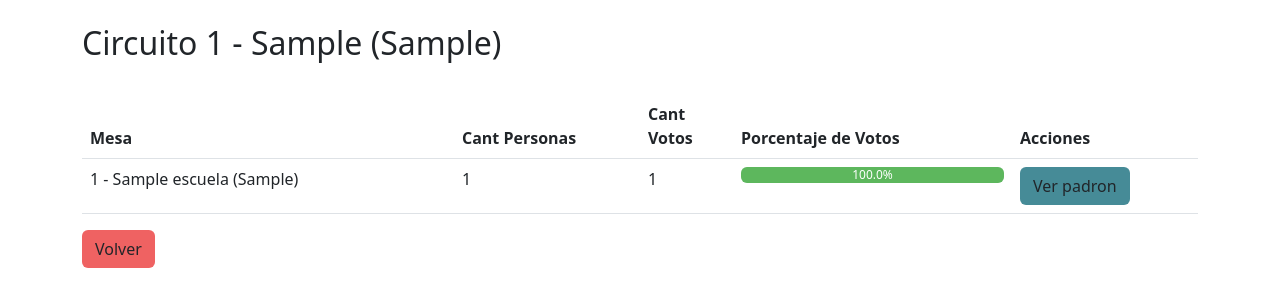
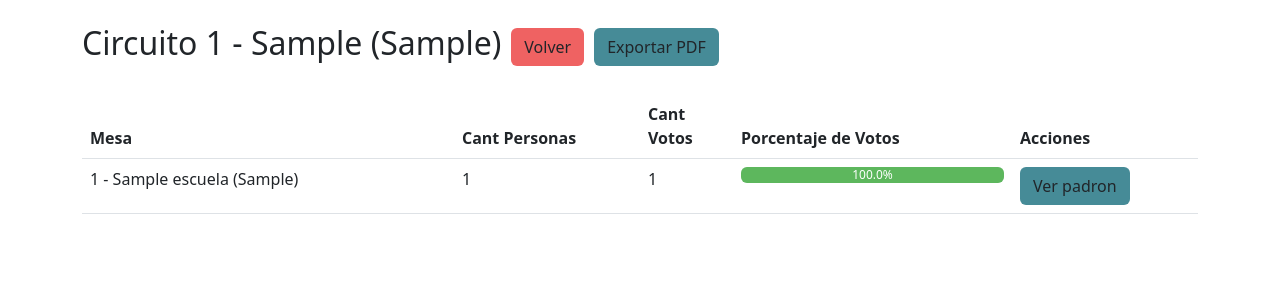
Before and after one commit to marceloambrosio/SistemaControlVotantes, a Django app: page /control/circuito/1/ in a window 1280 px wide. Shown: the part 56-363 px from the top of the page. Run offline with Django 5.2, Linux system fonts and the light colour scheme; a user stored in the database is signed in; tables that the repository leaves empty hold one stand-in row (values such as "Sample post"); some libraries are stand-ins or nearby versions.

Commit message:
exportar pdf en circuito

```diff
--- a/control/templates/circuito/circuito_detail.html
+++ b/control/templates/circuito/circuito_detail.html
@@ -3,7 +3,15 @@
 {% block content %}
 
 <br>
-<h2>Circuito {{ circuito.num_circuito }} - {{ circuito.localidad }} ({{ circuito.seccion.departamento }})</h2>
+
+<div class="padron-header">
+  <h2>Circuito {{ circuito.num_circuito }} - {{ circuito.localidad }} ({{ circuito.seccion.departamento }})</h2>
+  <button class="btn" style="background-color: #EF6262" onclick="location.href='{% url 'circuitos_habilitados' %}'">Volver</button>
+  <a class="btn" style="background-color: #468B97" href="{% url 'exportar_pdf_personas_sin_voto' circuito_id=circuito_id %}" target="_blank">Exportar PDF</a>
+
+</div>
+
+
 <br>
 
 <table class="table table-hover">
@@ -40,6 +48,13 @@
 {% endfor %}
   </tbody>
 </table>
-<button class="btn" style="background-color: #EF6262" onclick="location.href='{% url 'circuitos_habilitados' %}'">Volver</button>
+
+<style>
+  .padron-header {
+    display: flex;
+    align-items: center;
+    gap: 10px;
+  }
+</style>
 
 {% endblock %}
--- a/control/urls.py
+++ b/control/urls.py
@@ -16,4 +16,7 @@ urlpatterns = [
     path('circuitos_habilitados/', views.CircuitosHabilitadosView.as_view(), name='circuitos_habilitados'),
     path('login/', auth_views.LoginView.as_view(template_name='login.html'), name='login'),
     path('exportar_pdf/<int:circuito_id>/<int:num_mesa>/', views.PadronListView.as_view(), name='exportar_pdf'),
+    path('exportar_pdf_personas_sin_voto/<int:circuito_id>/', views.ExportarPDFPersonasSinVotoView.as_view(), name='exportar_pdf_personas_sin_voto'),
+
+
 ]
--- a/control/views.py
+++ b/control/views.py
@@ -134,6 +134,7 @@ class CircuitoDetailView(View):
             form = NumeroMesaForm()
             context = {
                 'circuito': circuito,
+                'circuito_id': circuito_id,  # Agrega circuito_id al contexto
                 'mesas': mesas,
                 'form': form
             }
@@ -166,3 +167,27 @@ class CircuitosHabilitadosView(View):
         circuitos = request.user.circuitos.all()
         context = {'circuitos': circuitos}
         return render(request, 'circuito/circuito_habilitado.html', context)
+
+class ExportarPDFPersonasSinVotoView(View):
+    def get(self, request, circuito_id):
+        circuito = get_object_or_404(Circuito, pk=circuito_id)
+        personas = Persona.objects.filter(mesa__escuela__circuito=circuito, voto=False)
+        cantidad_personas = personas.count()
+        context = {
+            'persona_list': personas,
+            'circuito': circuito,
+            'cantidad_personas': cantidad_personas,
+        }
+
+        # Renderiza el contenido de la tabla a HTML utilizando el template
+        html_string = render_to_string('padron/exportar_pdf_personas_sin_voto.html', context)
+
+        # Crea un objeto WeasyPrint a partir del HTML
+        pdf = weasyprint.HTML(string=html_string).write_pdf()
+
+        # Devuelve el PDF como respuesta
+        response = HttpResponse(content_type='application/pdf')
+        response['Content-Disposition'] = 'filename="personas_sin_voto.pdf"'
+        response.write(pdf)
+
+        return response
```
Also changed, not shown: control/templates/padron/exportar_pdf_personas_sin_voto.html (added, +36 -0 lines), control/templates/padron/padron_list_pdf.html (+6 -5 lines).
